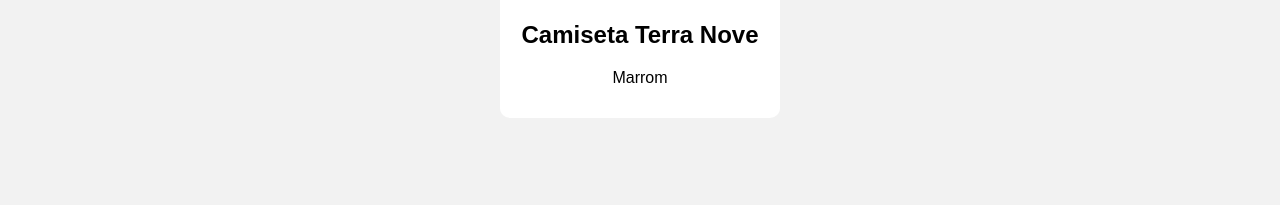
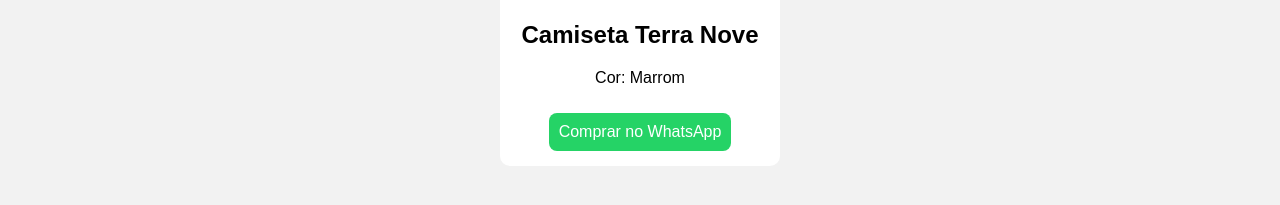
Before and after one commit to henriquesalatiel12-prog/terra-ouve, a plain HTML site: page index.html in a window 1280 px wide. Shown: the part 397-602 px from the top of the page. Drawn offline with Linux system fonts and the light colour scheme.

Commit message:
Update index.html

```diff
--- a/index.html
+++ b/index.html
@@ -23,11 +23,26 @@ header {
     margin: 30px auto;
     padding: 15px;
     border-radius: 10px;
+    transition: 0.3s;
+}
+
+.card:hover {
+    transform: scale(1.05);
 }
 
 img {
     width: 100%;
     border-radius: 10px;
+}
+
+.botao {
+    display: inline-block;
+    margin-top: 10px;
+    background: #25D366;
+    color: white;
+    padding: 10px;
+    border-radius: 8px;
+    text-decoration: none;
 }
 </style>
 
@@ -41,9 +56,13 @@ img {
 </header>
 
 <div class="card">
-   <img src="https://i.imgur.com/abc123.jpg">
+    <img src="https://photos.app.goo.gl/kdlPXounXgitMsl47">
     <h2>Camiseta Terra Nove</h2>
-    <p>Marrom</p>
+    <p>Cor: Marrom</p>
+
+    <a class="botao" href="https://wa.me/55SEUNUMERO?text=Olá,%20quero%20a%20camiseta%20marrom" target="_blank">
+        Comprar no WhatsApp
+    </a>
 </div>
 
 </body>
```
